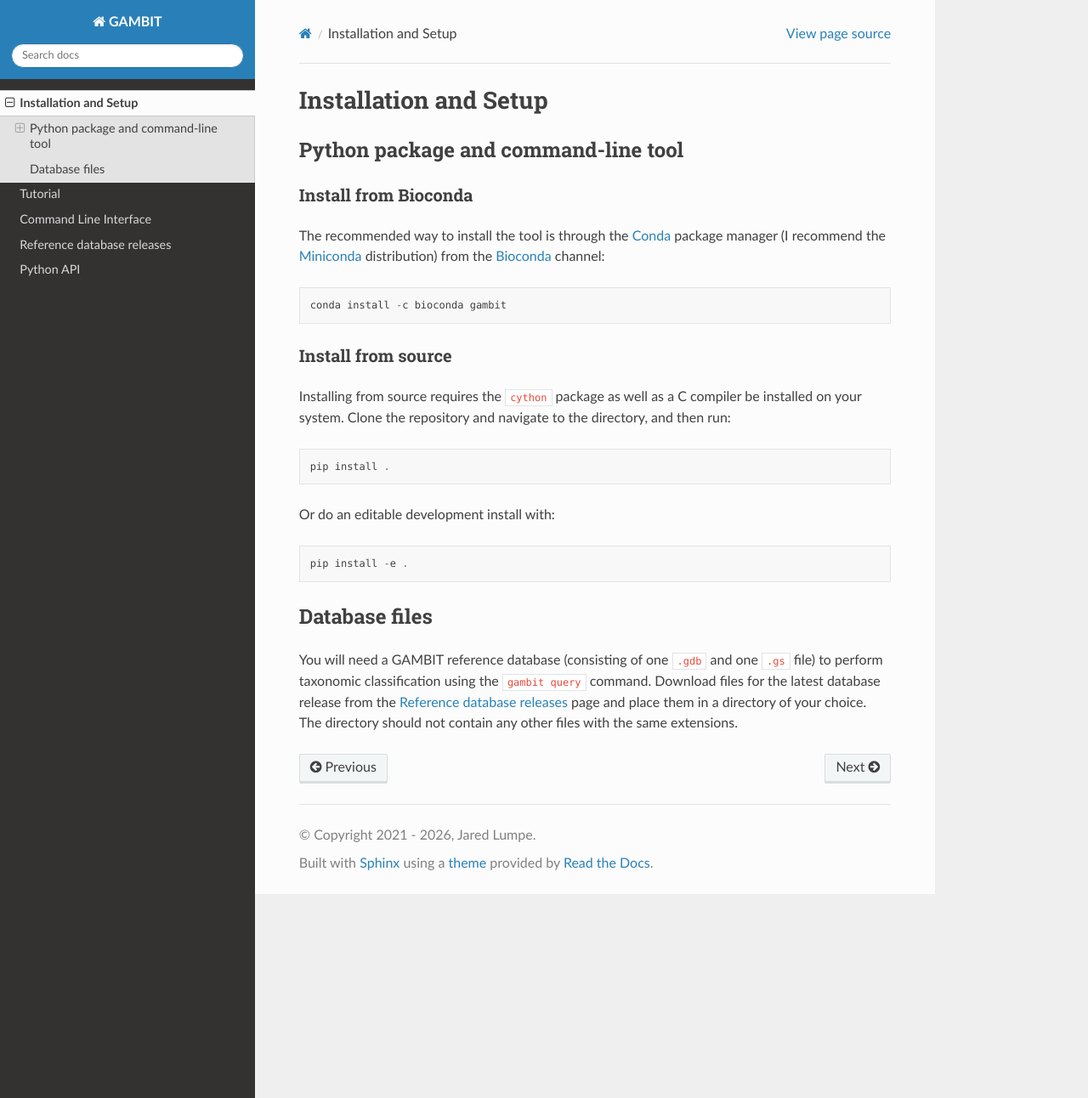
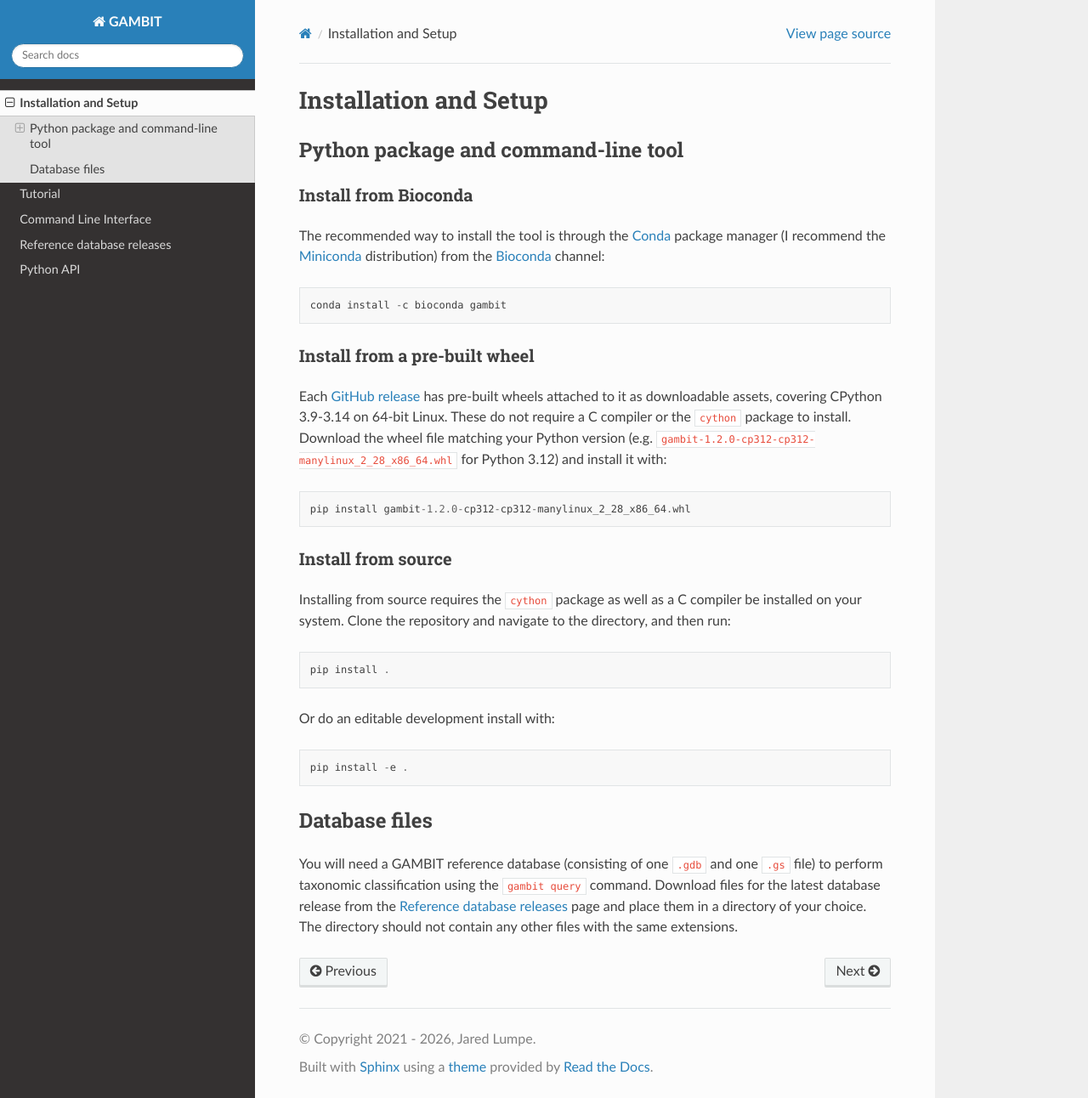
Before and after one commit to jlumpe/gambit, a Sphinx documentation site: the page built from docs/source/install.rst, in a window 1280 px wide and 1292 px high. Shown: the whole window at 85% size. Built offline with Sphinx 7.4.7 and the Read the Docs theme 3.1.0, drawn with Linux system fonts in a browser that asks for light colours.

Commit message:
Update installation instructions

```diff
--- a/docs/source/install.rst
+++ b/docs/source/install.rst
@@ -18,6 +18,19 @@ The recommended way to install the tool is through the `Conda`_ package manager
 .. _Conda: https://www.anaconda.com/products/distribution
 .. _Miniconda: https://docs.conda.io/en/latest/miniconda.html
 .. _Bioconda: https://bioconda.github.io/
+
+
+Install from a pre-built wheel
+-------------------------------
+
+Each `GitHub release`_ has pre-built wheels attached to it as downloadable assets, covering
+CPython 3.9-3.14 on 64-bit Linux. These do not require a C compiler or the ``cython`` package to
+install. Download the wheel file matching your Python version (e.g.
+``gambit-1.2.0-cp312-cp312-manylinux_2_28_x86_64.whl`` for Python 3.12) and install it with::
+
+    pip install gambit-1.2.0-cp312-cp312-manylinux_2_28_x86_64.whl
+
+.. _GitHub release: https://github.com/jlumpe/gambit/releases
 
 
 Install from source
```
